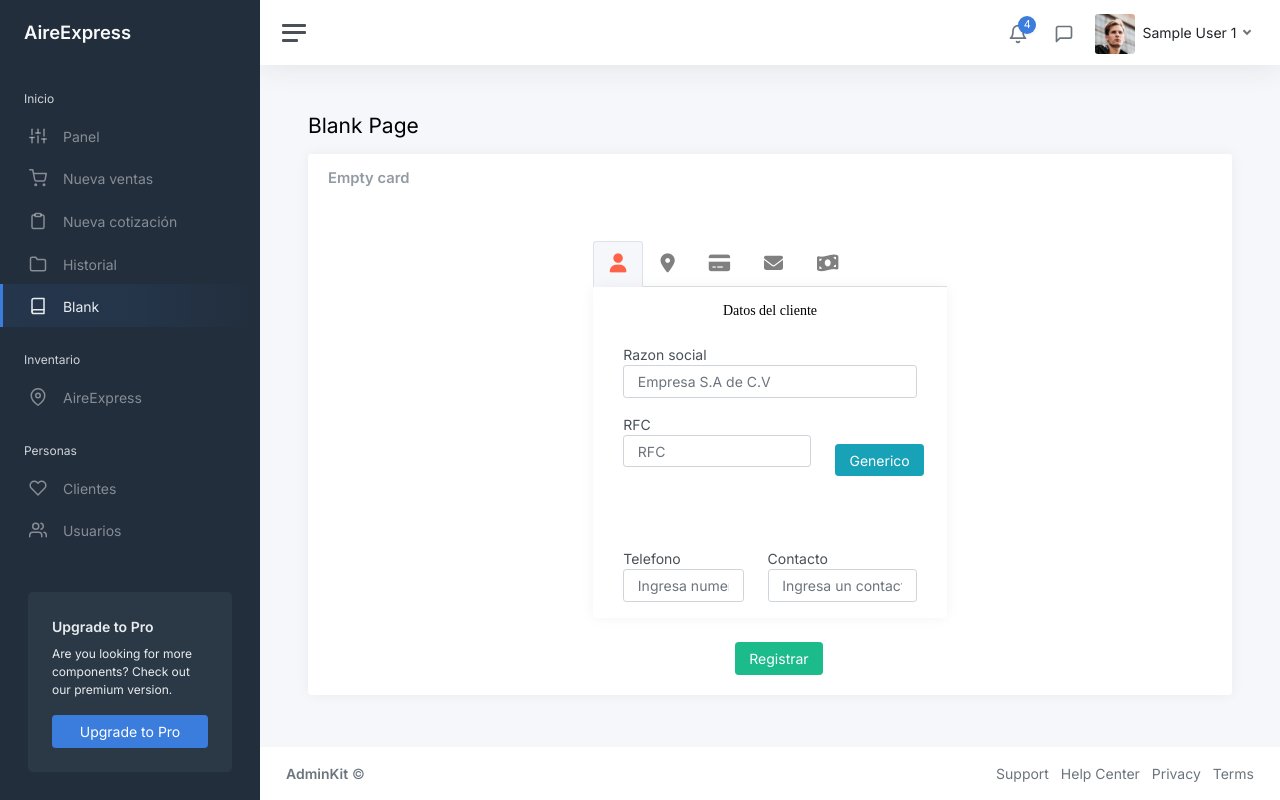
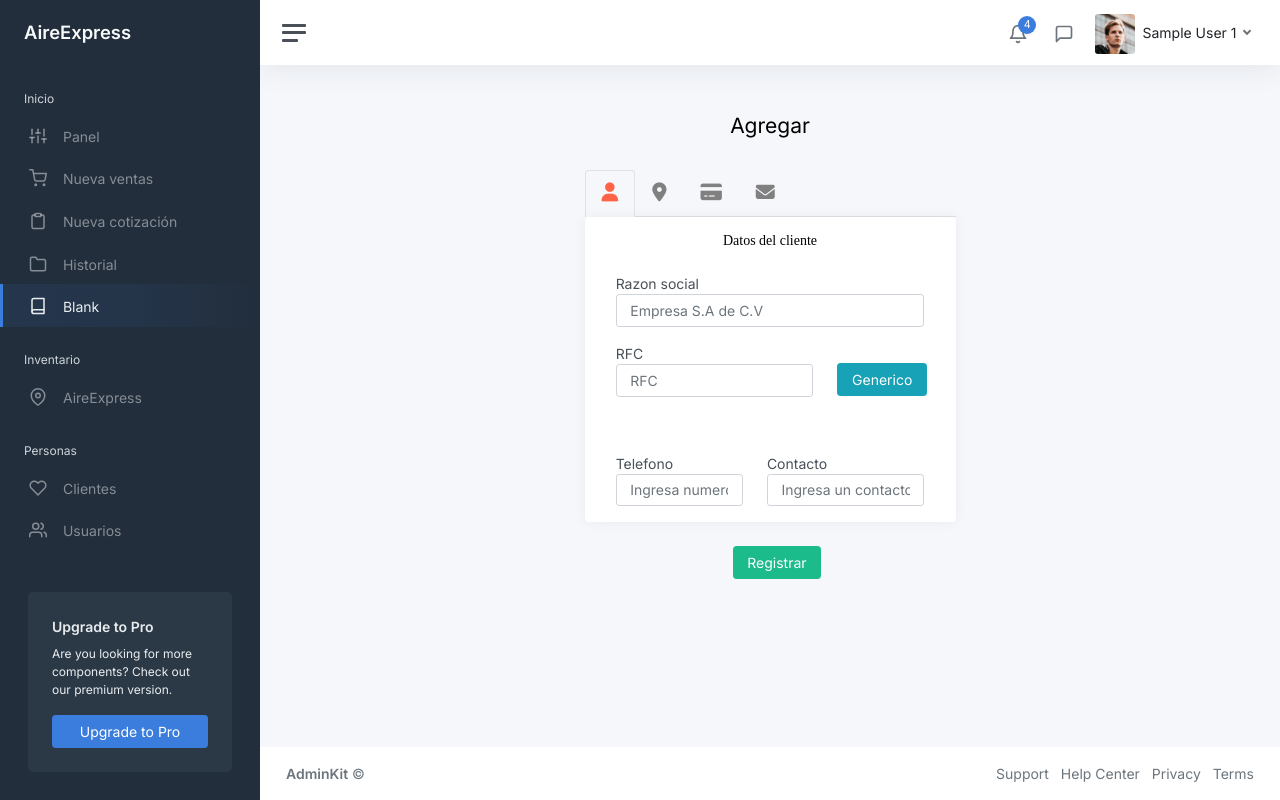
Before and after one commit to BrayanM03/AireExManager, a PHP site: page /agregar-cliente.php in a window 1280 px wide. Run offline with PHP 8.4, Linux system fonts and the light colour scheme; the visitor is signed in with stand-in values (Sample User, id 1); some libraries are stand-ins or nearby versions.

Commit message:
Trabajando en agregar datos de cliente

```diff
--- a/static/agregar-cliente.php
+++ b/static/agregar-cliente.php
@@ -28,6 +28,7 @@ if (empty($_SESSION["id"])) {
 	<link href="https://fonts.googleapis.com/css2?family=Inter:wght@300;400;600&display=swap" rel="stylesheet">
 	<link rel="stylesheet" href="https://cdnjs.cloudflare.com/ajax/libs/animate.css/4.1.1/animate.min.css" />
     <link href="https://cdn.jsdelivr.net/npm/select2@4.1.0-rc.0/dist/css/select2.min.css" rel="stylesheet" />
+	<link href="css/agregar-cliente.css" rel="stylesheet">
 </head>
 
 <body>
@@ -44,24 +45,24 @@ if (empty($_SESSION["id"])) {
 			<main class="content">
 				<div class="container-fluid p-0">
 
-					<h1 class="h3 mb-3">Blank Page</h1>
+					<h1 class="h3 mb-3 text-center">Agregar</h1>
 
 					<div class="row">
 						<div class="col-12">
-							<div class="card">
+							<!-- <div class="card">
 								<div class="card-header">
 									<h5 class="card-title mb-0">Empty card</h5>
 								</div>
 								<div class="card-body">
-
+ -->
 
                                 <?php include 'vistas/clientes/form-agregar-cliente.php'?>
 
 
 
 
-								</div>
-							</div>
+								<!-- </div>
+							</div> -->
 						</div>
 					</div>
 
--- /dev/null
+++ b/static/css/agregar-cliente.css
@@ -0,0 +1 @@
+.hover-list
--- a/static/js/clientes/agregando-datos-cliente.js
+++ b/static/js/clientes/agregando-datos-cliente.js
@@ -40,7 +40,7 @@ function agregarDireccion(){
     function appendList(){
         lista_direcciones.append(`
         <li class="list-group-item d-flex justify-content-between"
-
+        id="${id_li}"
         code="${id_li}"
         calle="${calle}"
         exterior = "${num_ext}"
@@ -53,11 +53,15 @@ function agregarDireccion(){
         ciudad="${ciudad}"
         pais="${pais}"
         value="1">
-        <span class="badge badge-primary badge-pill" style="height:23px">${count_click}</span>
-        <span class="ml-3">${calle} ${num_ext} ${colonia} ${municipio} ${estado}</span>
+        <span class="badge bg-primary" style="height:23px">${count_click}</span>
+        <span class="ml-3">${calle} ${num_ext} ${colonia} ${cp} ${municipio} ${estado} ${pais}</span>
         <div class="btn btn-sm btn-danger" onclick="eliminarDirList(${id_li}, 'Sin direcciones agregadas')" style="height:30px"><i class="fas fa-trash"></i></div>
         </li>
     `)
+
+    $("#"+ id_li).on("hover", function(){
+      $("this").addClass("hover-list")
+    })
     }
 };
 
--- a/static/js/clientes/formulario.js
+++ b/static/js/clientes/formulario.js
@@ -351,3 +351,8 @@ resultado.innerText = /* "RFC: " + rfc
                "RFC " + valido;
 }
 }
+
+function rfcGenerico(){
+    let rfc = document.getElementById("rfc");
+    rfc.value = "XAXX010101000"
+}
--- a/static/vistas/clientes/form-agregar-cliente.php
+++ b/static/vistas/clientes/form-agregar-cliente.php
@@ -20,7 +20,7 @@
                                         <span style="font-size: 19px; color: Gray;"> <i class="fas fa-envelope"></i></span>
                                     </a>
                                 </li>
-                                <li class="nav-item">
+                                <li class="nav-item d-none">
                                     <a class="nav-link" href="#precios-tab" id="precios" href="#precios-tab" data-toggle="tab" role="tab" aria-controls="precios-tab" aria-selected="true">
                                         <span style="font-size: 19px; color: Gray;"><i class="fas fa-money-bill-wave"></i></span>
                                     </a>
@@ -49,20 +49,20 @@
                                                         <label for="razon-social">RFC</label>
                                                         <input type="text" id="rfc" oninput="validarInput(this)" class="form-control" placeholder="RFC">
                                                     </div>
-                                                    <div class="col-12 col-md-4" style="margin-top:30px">
-                                                        <div class="btn btn-info">Generico</div>
+                                                    <div class="col-12 col-md-4" style="margin-top:20px">
+                                                        <div class="btn btn-info" onclick="rfcGenerico()">Generico</div>
                                                     </div>
                                                 </div>
                                             </div>
                                         </div>
 
-                                        <div class="row">
-                                            <div class="col-12 col-md-12">
+                                        <div class="row justify-content-center">
+                                            <div class="col-12 col-md-11">
                                             <pre id="resultado" class="mt-4"></pre>
                                             </div>
                                         </div>
 
-                                        <div class="row mt-3 justify-content-center">
+                                        <div class="row justify-content-center">
 
                                            <!--  <div class="col-12 col-md-11">
                                                 <label for="cfdi">CFDI</label>
```
